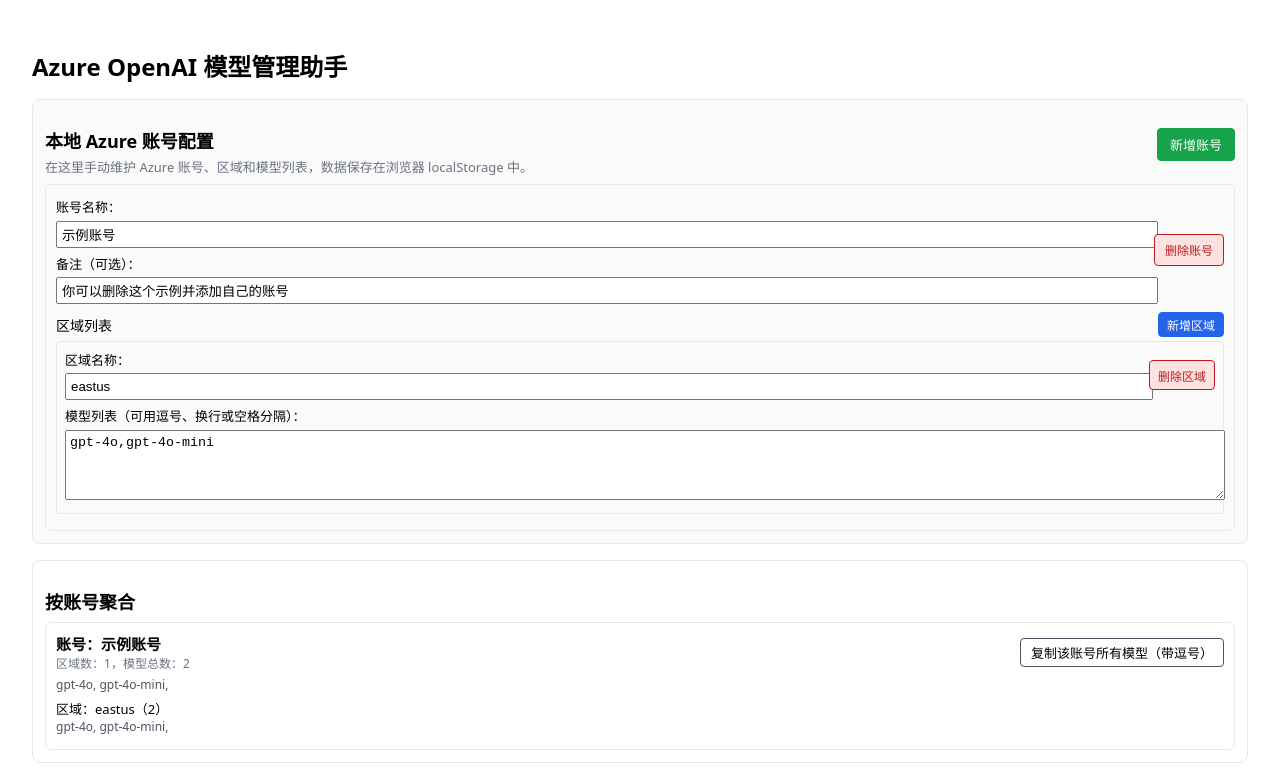
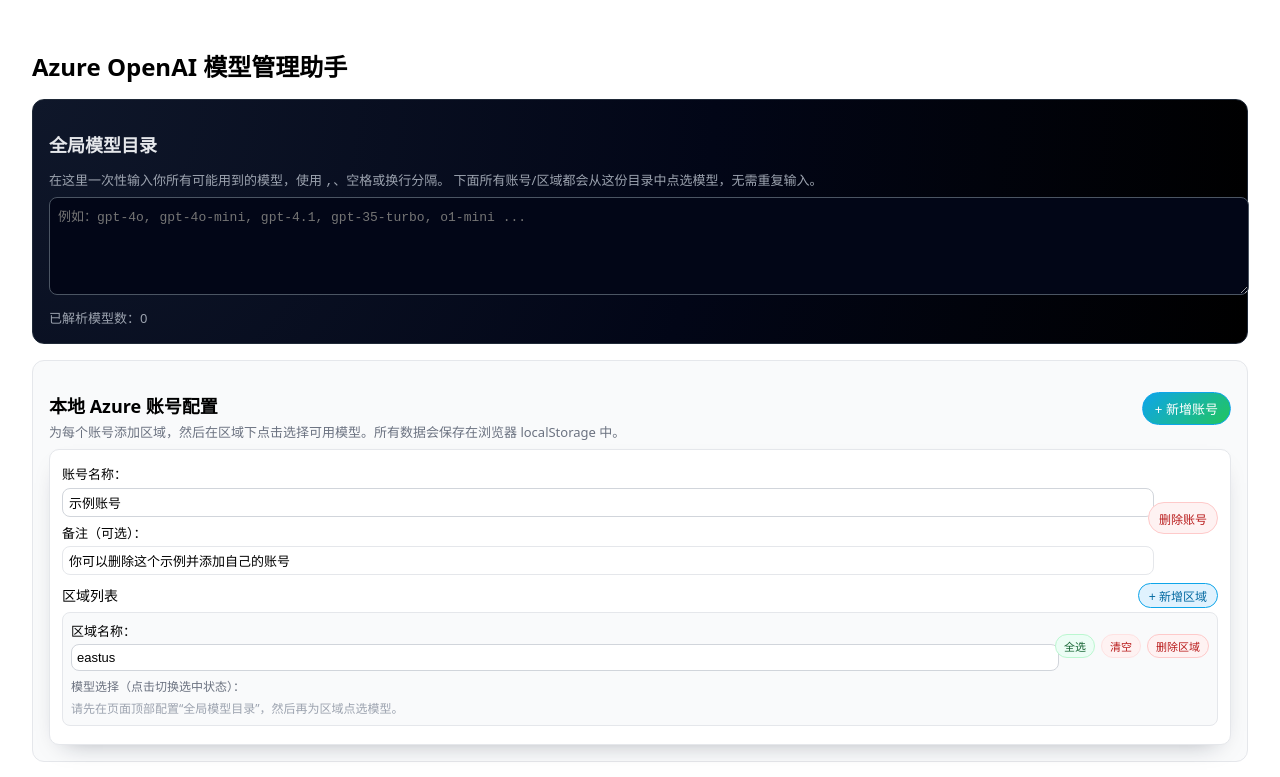
Before and after one commit to Zeta-ZhaoLi/ai-foundry-manager, a React (Vite) app: page / in a window 1280 px wide. Shown: the top 777 px of the page. Built offline with nearby package versions, Linux system fonts and the light colour scheme; the HTML template or start-up script is replaced by a standard one.

Commit message:
no message

```diff
--- a/src/components/AzureModelsDashboard.tsx
+++ b/src/components/AzureModelsDashboard.tsx
@@ -1,6 +1,18 @@
-import React, { useState } from 'react';
+import React, { useEffect, useMemo, useState } from 'react';
 import { useLocalAzureAccounts } from '../hooks/useLocalAzureAccounts';
 import { buildCopyString } from '../utils/modelSeries';
+
+const MASTER_STORAGE_KEY = 'azure-openai-manager:master-models';
+
+// 解析模型字符串，支持逗号 / 空格 / 换行分隔，并去重
+const parseModels = (text: string): string[] => {
+  if (!text) return [];
+  const parts = text
+    .split(/[\s,]+/)
+    .map((s) => s.trim())
+    .filter(Boolean);
+  return Array.from(new Set(parts));
+};
 
 export const AzureModelsDashboard: React.FC = () => {
   const {
@@ -19,7 +31,29 @@
 
   const [copyMessage, setCopyMessage] = useState<string | null>(null);
 
+  // 全局模型目录（手动输入一次，逗号分隔）
+  const [masterText, setMasterText] = useState<string>(() => {
+    if (typeof window === 'undefined') return '';
+    try {
+      const saved = window.localStorage.getItem(MASTER_STORAGE_KEY);
+      return saved || '';
+    } catch {
+      return '';
+    }
+  });
+
+  useEffect(() => {
+    try {
+      window.localStorage.setItem(MASTER_STORAGE_KEY, masterText);
+    } catch {
+      // ignore
+    }
+  }, [masterText]);
+
+  const masterModels = useMemo(() => parseModels(masterText).sort(), [masterText]);
+
   const handleCopy = (text: string) => {
+    if (!text) return;
     if (!navigator.clipboard) {
       try {
         const textarea = document.createElement('textarea');
@@ -42,14 +76,114 @@
       .catch(() => setCopyMessage('复制失败，请手动选择文本'));
   };
 
+  const toggleRegionModel = (
+    accountId: string,
+    regionId: string,
+    currentModelsText: string,
+    modelId: string,
+  ) => {
+    const current = parseModels(currentModelsText);
+    const set = new Set(current);
+    if (set.has(modelId)) {
+      set.delete(modelId);
+    } else {
+      set.add(modelId);
+    }
+    const next = Array.from(set).sort().join(',');
+    updateRegionModelsText(accountId, regionId, next);
+  };
+
+  const selectAllForRegion = (
+    accountId: string,
+    regionId: string,
+  ) => {
+    if (masterModels.length === 0) return;
+    const text = masterModels.join(',');
+    updateRegionModelsText(accountId, regionId, text);
+  };
+
+  const clearRegionModels = (accountId: string, regionId: string) => {
+    updateRegionModelsText(accountId, regionId, '');
+  };
+
   return (
-    <div style={{ display: 'flex', flexDirection: 'column', gap: 16 }}>
+    <div
+      style={{
+        display: 'flex',
+        flexDirection: 'column',
+        gap: 16,
+      }}
+    >
+      {/* 全局模型目录 */}
       <section
         style={{
-          padding: 12,
+          padding: 16,
+          borderRadius: 12,
+          border: '1px solid #1f2937',
+          background:
+            'radial-gradient(circle at top left, #0f172a, #020617 55%, #000 100%)',
+          color: '#e5e7eb',
+        }}
+      >
+        <h2 style={{ fontSize: 18, marginBottom: 8 }}>全局模型目录</h2>
+        <p style={{ fontSize: 13, color: '#9ca3af', marginBottom: 8 }}>
+          在这里一次性输入你所有可能用到的模型，使用 <code>,</code>、空格或换行分隔。
+          下面所有账号/区域都会从这份目录中点选模型，无需重复输入。
+        </p>
+        <textarea
+          style={{
+            width: '100%',
+            minHeight: 80,
+            padding: 8,
             borderRadius: 8,
+            border: '1px solid #4b5563',
+            backgroundColor: '#020617',
+            color: '#e5e7eb',
+            fontSize: 13,
+            resize: 'vertical',
+          }}
+          value={masterText}
+          onChange={(e) => setMasterText(e.target.value)}
+          placeholder="例如：gpt-4o, gpt-4o-mini, gpt-4.1, gpt-35-turbo, o1-mini ..."
+        />
+        <div style={{ marginTop: 8, fontSize: 13, color: '#9ca3af' }}>
+          已解析模型数：{masterModels.length}
+        </div>
+        {masterModels.length > 0 && (
+          <div
+            style={{
+              marginTop: 8,
+              display: 'flex',
+              flexWrap: 'wrap',
+              gap: 6,
+            }}
+          >
+            {masterModels.map((m) => (
+              <span
+                key={m}
+                style={{
+                  padding: '2px 8px',
+                  borderRadius: 999,
+                  border: '1px solid #4b5563',
+                  fontSize: 12,
+                  background:
+                    'linear-gradient(135deg, rgba(56,189,248,0.12), rgba(129,140,248,0.12))',
+                }}
+              >
+                {m}
+              </span>
+            ))}
+          </div>
+        )}
+      </section>
+
+      {/* 本地账号 & 区域配置 */}
+      <section
+        style={{
+          padding: 16,
+          borderRadius: 12,
           border: '1px solid #e5e7eb',
-          background: '#fafafa',
+          backgroundColor: '#f9fafb',
         }}
       >
         <div
@@ -61,11 +195,9 @@
           }}
         >
           <div>
-            <h2 style={{ fontSize: 18, marginBottom: 4 }}>
-              本地 Azure 账号配置
-            </h2>
+            <h2 style={{ fontSize: 18, marginBottom: 4 }}>本地 Azure 账号配置</h2>
             <div style={{ fontSize: 13, color: '#6b7280' }}>
-              在这里手动维护 Azure 账号、区域和模型列表，数据保存在浏览器
+              为每个账号添加区域，然后在区域下点击选择可用模型。所有数据会保存在浏览器
               localStorage 中。
             </div>
           </div>
@@ -73,15 +205,17 @@
             onClick={addAccount}
             style={{
               padding: '6px 12px',
-              borderRadius: 4,
-              border: '1px solid #16a34a',
-              background: '#16a34a',
-              color: '#fff',
+              borderRadius: 999,
+              border: '1px solid #0ea5e9',
+              background:
+                'linear-gradient(135deg, #0ea5e9, #22c55e)',
+              color: '#ffffff',
               cursor: 'pointer',
               fontSize: 13,
+              fontWeight: 500,
             }}
           >
-            新增账号
+            + 新增账号
           </button>
         </div>
 
@@ -90,9 +224,12 @@
             <div
               key={acct.id}
               style={{
-                borderRadius: 6,
+                borderRadius: 10,
                 border: '1px solid #e5e7eb',
-                padding: 10,
+                padding: 12,
+                backgroundColor: '#ffffff',
+                boxShadow:
+                  '0 10px 25px -15px rgba(15,23,42,0.4)',
               }}
             >
               <div
@@ -107,23 +244,43 @@
                   <label style={{ fontSize: 13 }}>
                     账号名称：
                     <input
-                      style={{ width: '100%', padding: 4, marginTop: 4 }}
+                      style={{
+                        width: '100%',
+                        padding: 6,
+                        marginTop: 4,
+                        borderRadius: 8,
+                        border: '1px solid #d1d5db',
+                        fontSize: 13,
+                      }}
                       value={acct.name}
                       onChange={(e) =>
                         updateAccountName(acct.id, e.target.value)
                       }
-                      placeholder='例如：生产订阅-AzureOpenAI'
+                      placeholder="例如：Prod-Subscription-AzureOpenAI"
                     />
                   </label>
-                  <label style={{ fontSize: 13, display: 'block', marginTop: 6 }}>
+                  <label
+                    style={{
+                      fontSize: 13,
+                      display: 'block',
+                      marginTop: 6,
+                    }}
+                  >
                     备注（可选）：
                     <input
-                      style={{ width: '100%', padding: 4, marginTop: 4 }}
+                      style={{
+                        width: '100%',
+                        padding: 6,
+                        marginTop: 4,
+                        borderRadius: 8,
+                        border: '1px solid #e5e7eb',
+                        fontSize: 13,
+                      }}
                       value={acct.note || ''}
                       onChange={(e) =>
                         updateAccountNote(acct.id, e.target.value)
                       }
-                      placeholder='例如：租户 ID、订阅 ID 等'
+                      placeholder="例如：租户 ID、订阅 ID、联系人等"
                     />
                   </label>
                 </div>
@@ -131,9 +288,9 @@
                   onClick={() => deleteAccount(acct.id)}
                   style={{
                     padding: '4px 10px',
-                    borderRadius: 4,
-                    border: '1px solid #b91c1c',
-                    background: '#fee2e2',
+                    borderRadius: 999,
+                    border: '1px solid #fecaca',
+                    backgroundColor: '#fef2f2',
                     color: '#b91c1c',
                     cursor: 'pointer',
                     fontSize: 12,
@@ -157,20 +314,20 @@
                   <button
                     onClick={() => addRegion(acct.id)}
                     style={{
-                      padding: '3px 8px',
-                      borderRadius: 4,
-                      border: '1px solid #2563eb',
-                      background: '#2563eb',
-                      color: '#fff',
+                      padding: '3px 10px',
+                      borderRadius: 999,
+                      border: '1px solid #0ea5e9',
+                      backgroundColor: '#e0f2fe',
+                      color: '#0369a1',
                       cursor: 'pointer',
                       fontSize: 12,
                     }}
                   >
-                    新增区域
+                    + 新增区域
                   </button>
                 </div>
                 {acct.regions.length === 0 && (
-                  <div style={{ fontSize: 12, color: '#6b7280' }}>
+                  <div style={{ fontSize: 12, color: '#9ca3af' }}>
                     暂无区域，请点击“新增区域”开始配置。
                   </div>
                 )}
@@ -182,13 +339,16 @@
                     marginTop: 4,
                   }}
                 >
-                  {acct.regions.map((reg) => (
+                  {acct.regions.map((reg) => {
+                    const selectedSet = new Set(parseModels(reg.modelsText));
+                    return (
                       <div
                         key={reg.id}
                         style={{
-                        borderRadius: 4,
+                          borderRadius: 8,
                           border: '1px solid #e5e7eb',
                           padding: 8,
+                          backgroundColor: '#f9fafb',
                         }}
                       >
                         <div
@@ -196,63 +356,153 @@
                             display: 'flex',
                             justifyContent: 'space-between',
                             alignItems: 'center',
-                          marginBottom: 4,
+                            marginBottom: 6,
                           }}
                         >
-                        <label style={{ fontSize: 13, flex: 1, marginRight: 8 }}>
+                          <label
+                            style={{
+                              fontSize: 13,
+                              flex: 1,
+                              marginRight: 8,
+                            }}
+                          >
                             区域名称：
                             <input
                               style={{
                                 width: '100%',
-                              padding: 4,
+                                padding: 5,
                                 marginTop: 4,
+                                borderRadius: 8,
+                                border: '1px solid #d1d5db',
+                                fontSize: 13,
                               }}
                               value={reg.name}
                               onChange={(e) =>
-                              updateRegionName(acct.id, reg.id, e.target.value)
+                                updateRegionName(
+                                  acct.id,
+                                  reg.id,
+                                  e.target.value,
+                                )
                               }
-                            placeholder='例如：eastus、swedencentral'
+                              placeholder="例如：eastus、swedencentral"
                             />
                           </label>
+                          <div
+                            style={{
+                              display: 'flex',
+                              alignItems: 'center',
+                              gap: 6,
+                            }}
+                          >
                             <button
-                          onClick={() => deleteRegion(acct.id, reg.id)}
+                              onClick={() =>
+                                selectAllForRegion(acct.id, reg.id)
+                              }
                               style={{
                                 padding: '3px 8px',
-                            borderRadius: 4,
-                            border: '1px solid #b91c1c',
-                            background: '#fee2e2',
+                                borderRadius: 999,
+                                border: '1px solid #bbf7d0',
+                                backgroundColor: '#ecfdf5',
+                                color: '#166534',
+                                cursor: 'pointer',
+                                fontSize: 11,
+                              }}
+                            >
+                              全选
+                            </button>
+                            <button
+                              onClick={() =>
+                                clearRegionModels(acct.id, reg.id)
+                              }
+                              style={{
+                                padding: '3px 8px',
+                                borderRadius: 999,
+                                border: '1px solid #fee2e2',
+                                backgroundColor: '#fef2f2',
                                 color: '#b91c1c',
                                 cursor: 'pointer',
-                            fontSize: 12,
-                            height: 30,
+                                fontSize: 11,
+                              }}
+                            >
+                              清空
+                            </button>
+                            <button
+                              onClick={() =>
+                                deleteRegion(acct.id, reg.id)
+                              }
+                              style={{
+                                padding: '3px 8px',
+                                borderRadius: 999,
+                                border: '1px solid #fecaca',
+                                backgroundColor: '#fef2f2',
+                                color: '#b91c1c',
+                                cursor: 'pointer',
+                                fontSize: 11,
                               }}
                             >
                               删除区域
                             </button>
                           </div>
-                      <label style={{ fontSize: 13 }}>
-                        模型列表（可用逗号、换行或空格分隔）：
-                        <textarea
+                        </div>
+                        <div style={{ fontSize: 12, color: '#6b7280' }}>
+                          模型选择（点击切换选中状态）：
+                        </div>
+                        {masterModels.length === 0 ? (
+                          <div
                             style={{
-                            width: '100%',
-                            padding: 4,
+                              fontSize: 12,
+                              color: '#9ca3af',
                               marginTop: 4,
-                            minHeight: 60,
-                            resize: 'vertical',
                             }}
-                          value={reg.modelsText}
-                          onChange={(e) =>
-                            updateRegionModelsText(
+                          >
+                            请先在页面顶部配置“全局模型目录”，然后再为区域点选模型。
+                          </div>
+                        ) : (
+                          <div
+                            style={{
+                              marginTop: 6,
+                              display: 'flex',
+                              flexWrap: 'wrap',
+                              gap: 6,
+                            }}
+                          >
+                            {masterModels.map((model) => {
+                              const selected = selectedSet.has(model);
+                              return (
+                                <button
+                                  key={model}
+                                  type="button"
+                                  onClick={() =>
+                                    toggleRegionModel(
                                       acct.id,
                                       reg.id,
-                              e.target.value,
+                                      reg.modelsText,
+                                      model,
                                     )
                                   }
-                          placeholder='例如：gpt-4o, gpt-4o-mini, gpt-4.1, gpt-35-turbo'
-                        />
-                      </label>
+                                  style={{
+                                    padding: '4px 8px',
+                                    borderRadius: 999,
+                                    border: selected
+                                      ? '1px solid #0ea5e9'
+                                      : '1px solid #d1d5db',
+                                    background: selected
+                                      ? 'linear-gradient(135deg, #0ea5e9, #22c55e)'
+                                      : '#ffffff',
+                                    color: selected ? '#ffffff' : '#111827',
+                                    fontSize: 12,
+                                    cursor: 'pointer',
+                                  }}
+                                >
+                                  {model}
+                                </button>
+                              );
+                            })}
                           </div>
-                  ))}
+                        )}
+                      </div>
+                    );
+                  })}
                 </div>
               </div>
             </div>
@@ -266,12 +516,14 @@
         )}
       </section>
 
+      {/* 按账号聚合 */}
       {accountSummaries.length > 0 && (
         <section
           style={{
-            padding: 12,
-            borderRadius: 8,
+            padding: 16,
+            borderRadius: 12,
             border: '1px solid #e5e7eb',
+            backgroundColor: '#ffffff',
           }}
         >
           <h2 style={{ fontSize: 18, marginBottom: 8 }}>按账号聚合</h2>
@@ -282,9 +534,10 @@
                 <div
                   key={acc.accountKey}
                   style={{
-                    borderRadius: 6,
+                    borderRadius: 8,
                     border: '1px solid #e5e7eb',
                     padding: 10,
+                    backgroundColor: '#f9fafb',
                   }}
                 >
                   <div
@@ -309,11 +562,13 @@
                       disabled={acc.allModels.length === 0}
                       style={{
                         padding: '4px 10px',
-                        borderRadius: 4,
+                        borderRadius: 999,
                         border: '1px solid #4b5563',
-                        background: '#fff',
+                        backgroundColor: '#ffffff',
                         cursor:
-                          acc.allModels.length === 0 ? 'not-allowed' : 'pointer',
+                          acc.allModels.length === 0
+                            ? 'not-allowed'
+                            : 'pointer',
                         fontSize: 13,
                       }}
                     >
@@ -359,12 +614,14 @@
         </section>
       )}
 
+      {/* 全局汇总 */}
       {globalSeriesSummary.allModels.length > 0 && (
         <section
           style={{
-            padding: 12,
-            borderRadius: 8,
+            padding: 16,
+            borderRadius: 12,
             border: '1px solid #e5e7eb',
+            backgroundColor: '#f9fafb',
           }}
         >
           <h2 style={{ fontSize: 18, marginBottom: 8 }}>全局模型汇总</h2>
@@ -386,9 +643,9 @@
               disabled={globalSeriesSummary.allModels.length === 0}
               style={{
                 padding: '4px 10px',
-                borderRadius: 4,
+                borderRadius: 999,
                 border: '1px solid #4b5563',
-                background: '#fff',
+                backgroundColor: '#ffffff',
                 cursor:
                   globalSeriesSummary.allModels.length === 0
                     ? 'not-allowed'
```
Lines whose indentation alone changed are shown as unchanged.
